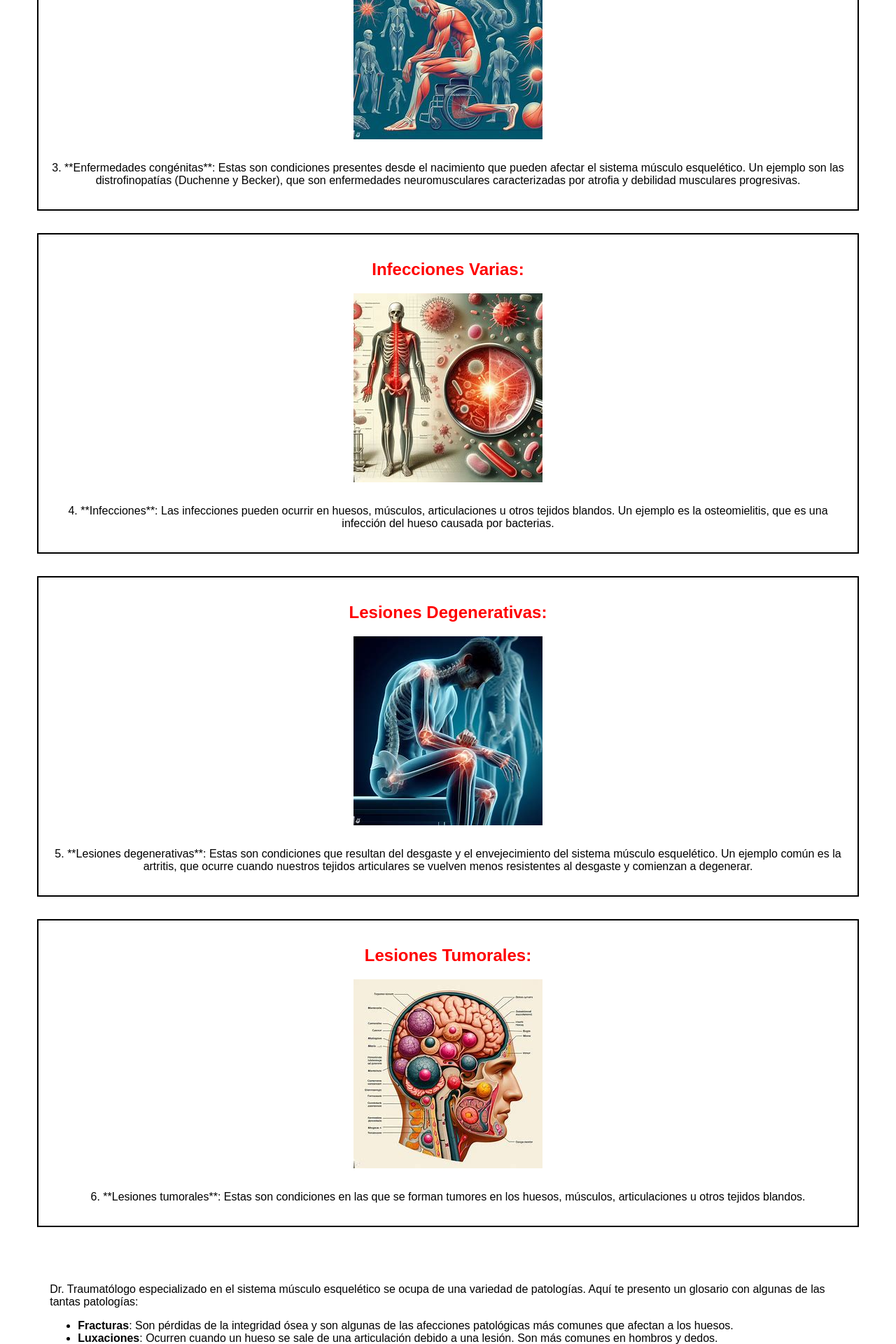
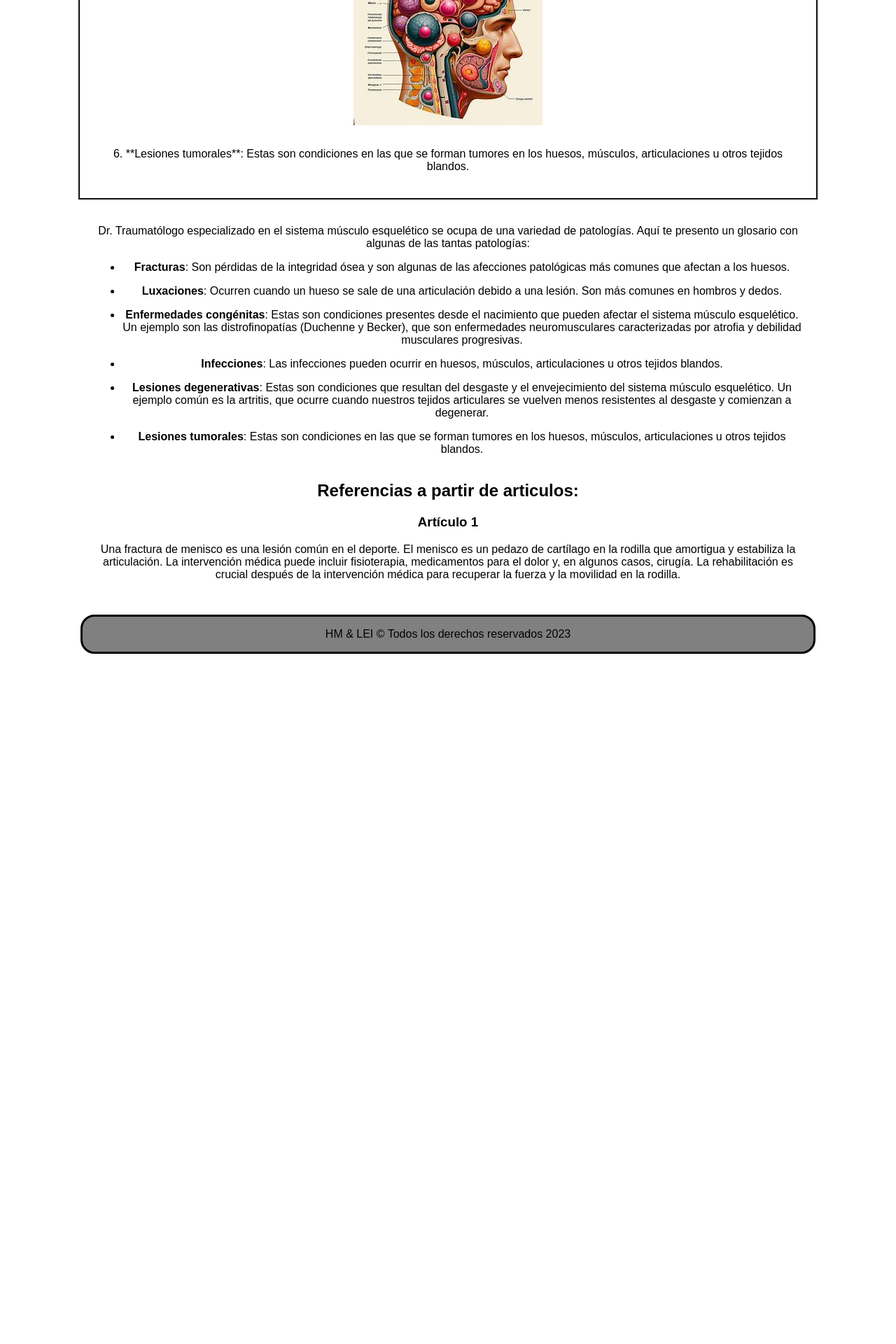
Before and after one commit to Willy1997Lora1968/Seguir, a PHP site: page /imagenes.html in a window 1280 px wide. Shown: the part 1320-3240 px from the top of the page at 70% size. After the commit the page ends 2254 px from the top, so only its background shows below. Run offline with PHP 8.4, Linux system fonts and the light colour scheme.

Commit message:
Agregados

```diff
--- a/aportes.html
+++ b/aportes.html
@@ -107,7 +107,7 @@
     </section>
   </main>
   <footer>
-    <p>HM & LEI &copy; Todos los derechos reservados 2023</p>
+    HM & LEI &copy; Todos los derechos reservados 2023
   </footer>
 </body>
 
--- a/imagenes.html
+++ b/imagenes.html
@@ -6,7 +6,8 @@
   <meta http-equiv="X-UA-Compatible" content="IE=edge">
   <meta name="viewport" content="width=device-width, initial-scale=1.0">
   <link rel="icon" href="favicon.ico" type="image/x-icon">
-  <meta name="description" content="Una guía educativa que cubre varios tipos de patologías en la traumatología, incluyendo fracturas, luxaciones, enfermedades congénitas, infecciones, lesiones degenerativas y lesiones tumorales">
+  <meta name="description"
+    content="Una guía educativa que cubre varios tipos de patologías en la traumatología, incluyendo fracturas, luxaciones, enfermedades congénitas, infecciones, lesiones degenerativas y lesiones tumorales">
   <meta name="keywords" content="traumas patologicos, descripcion de patologias, imagenes de las patologias">
   <meta name="author" content="HM & LEI">
   <meta name="robots" content="index, follow">
@@ -17,14 +18,16 @@
   <meta property="og:type" content="website">
   <meta property="og:url" content="https://traumatologia.hostinger.app/imagenes.html">
   <meta property="og:title" content="Imágenes de Traumatología">
-  <meta property="og:description" content="Una guía educativa que cubre varios tipos de patologías en la traumatología, incluyendo fracturas, luxaciones, enfermedades congénitas, infecciones, lesiones degenerativas y lesiones tumorales">
+  <meta property="og:description"
+    content="Una guía educativa que cubre varios tipos de patologías en la traumatología, incluyendo fracturas, luxaciones, enfermedades congénitas, infecciones, lesiones degenerativas y lesiones tumorales">
   <meta property="og:image" content="https://traumatologia.hostinger.app/images/dr.jpg">
 
   <!-- Twitter -->
   <meta property="twitter:card" content="summary_large_image">
   <meta property="twitter:url" content="https://traumatologia.hostinger.app/imagenes.html">
   <meta property="twitter:title" content="Imágenes de Traumatología">
-  <meta property="twitter:description" content="Una guía educativa que cubre varios tipos de patologías en la traumatología, incluyendo fracturas, luxaciones, enfermedades congénitas, infecciones, lesiones degenerativas y lesiones tumorales">
+  <meta property="twitter:description"
+    content="Una guía educativa que cubre varios tipos de patologías en la traumatología, incluyendo fracturas, luxaciones, enfermedades congénitas, infecciones, lesiones degenerativas y lesiones tumorales">
   <meta property="twitter:image" content="https://traumatologia.hostinger.app/images/dr.jpg">
 
   <!-- Schema.org -->
@@ -45,51 +48,31 @@
 <body>
   <header>
     <h1>Médico especialista en Músculo esquelético:</h1>
+  </header>
     <nav>
       <a href="index.html">Inicio</a>
       <a href="imagenes.html">Imágenes</a>
       <a href="audios.html">Audios</a>
       <a href="aportes.html">Aportes</a>
     </nav>
-  </header>
 
+  <!-- Esta es la sección principal de la página -->
+
+    <!-- Esta es la primera sección, que contiene una lista de patologías con imágenes y descripciones -->
     <div class="patologia">
       <h2>Fracturas:</h2>
       <img src="/images/Fracturas.jpg" alt="Imagen de fracturas">
-    <p>1. **Fracturas**: Son pérdidas de la integridad ósea y son algunas de las afecciones patológicas más comunes que
+      <p>1. **Fracturas**: Son pérdidas de la integridad ósea y son algunas de las afecciones patológicas más comunes
+        que
         afectan a los huesos. Puedes leer más sobre las fracturas en Referencias:</p>
     </div>
-
     <div class="patologia">
       <h2>Luxaciones:</h2>
       <img src="/images/Luxacion.jpg" alt="Imagen de luxaciones">
       <p>2. **Luxaciones**: Ocurren cuando un hueso se sale de una articulación debido a una lesión. Son más comunes en
         hombros y dedos.</p>
     </div>
-
-  <div class="patologia">
-    <h2>Enfermedades Congénitas:</h2>
-    <img src="/images/Congenitas1.jpg" alt="Imagen de enfermedades congénitas">
-    <p>3. **Enfermedades congénitas**: Estas son condiciones presentes desde el nacimiento que pueden afectar el sistema
-      músculo esquelético. Un ejemplo son las distrofinopatías (Duchenne y Becker), que son enfermedades neuromusculares
-      caracterizadas por atrofia y debilidad musculares progresivas.</p>
-  </div>
-
-  <div class="patologia">
-    <h2>Infecciones Varias:</h2>
-    <img src="/images/InfeccionHueso.jpg" alt="Imagen de infecciones">
-    <p>4. **Infecciones**: Las infecciones pueden ocurrir en huesos, músculos, articulaciones u otros tejidos blandos.
-      Un ejemplo es la osteomielitis, que es una infección del hueso causada por bacterias.</p>
-  </div>
-
-  <div class="patologia">
-    <h2>Lesiones Degenerativas:</h2>
-    <img src="/images/Degenerativas4.jpg" alt="Imagen de Lesiones degenerativas">
-    <p>5. **Lesiones degenerativas**: Estas son condiciones que resultan del desgaste y el envejecimiento del sistema
-      músculo esquelético. Un ejemplo común es la artritis, que ocurre cuando nuestros tejidos articulares se vuelven
-      menos resistentes al desgaste y comienzan a degenerar.</p>
-  </div>
-
+    <!-- ... -->
     <div class="patologia">
       <h2>Lesiones Tumorales:</h2>
       <img src="/images/Tumorales1.jpg" alt="Imagen de Lesiones tumorales">
@@ -97,86 +80,33 @@
         articulaciones u otros tejidos blandos.</p>
     </div>
 
+    <!-- Esta es la segunda sección, que contiene un glosario con algunas de las patologías mencionadas -->
+    <section>
+      <p>Dr. Traumatólogo especializado en el sistema músculo esquelético se ocupa de una variedad de patologías. Aquí te presento un glosario con algunas de las tantas patologías:</p>
+      <ul>
+        <li><strong>Fracturas</strong>: Son pérdidas de la integridad ósea y son algunas de las afecciones patológicas más comunes que afectan a los huesos.</li>
+        <li><strong>Luxaciones</strong>: Ocurren cuando un hueso se sale de una articulación debido a una lesión. Son más comunes en hombros y dedos.</li>
+        <li><strong>Enfermedades congénitas</strong>: Estas son condiciones presentes desde el nacimiento que pueden afectar el sistema músculo esquelético. Un ejemplo son las distrofinopatías (Duchenne y Becker), que son enfermedades neuromusculares caracterizadas por atrofia y debilidad musculares progresivas.</li>
+        <li><strong>Infecciones</strong>: Las infecciones pueden ocurrir en huesos, músculos, articulaciones u otros tejidos blandos.</li>
+        <li><strong>Lesiones degenerativas</strong>: Estas son condiciones que resultan del desgaste y el envejecimiento del sistema músculo esquelético. Un ejemplo común es la artritis, que ocurre cuando nuestros tejidos articulares se vuelven menos resistentes al desgaste y comienzan a degenerar.</li>
+        <li><strong>Lesiones tumorales</strong>: Estas son condiciones en las que se forman tumores en los huesos, músculos, articulaciones u otros tejidos blandos.</li>
+      </ul>
+    </section>
+
+
+    <!-- Esta es la tercera sección, que contiene referencias a partir de artículos sobre las patologías -->
+
+      <article class="content">
+        <h2>Referencias a partir de articulos:</h2>
+        <h3>Artículo 1</h3>
+        <p>Una fractura de menisco es una lesión común en el deporte. El menisco es un pedazo de cartílago en la rodilla
+          que amortigua y estabiliza la articulación. La intervención médica puede incluir fisioterapia, medicamentos
+          para el dolor y, en algunos casos, cirugía. La rehabilitación es crucial después de la intervención médica
+          para recuperar la fuerza y la movilidad en la rodilla.</p>
+      </article>
+      <!-- ... -->
   <footer>
-    <p>Dr. Traumatólogo especializado en el sistema músculo esquelético se ocupa de una variedad de patologías. Aquí te
-      presento
-      un glosario con algunas de las tantas patologías:</p>
-
-    <ul>
-      <li><strong>Fracturas</strong>: Son pérdidas de la integridad ósea y son algunas de las afecciones patológicas más
-        comunes que afectan
-        a los huesos.</li>
-      <li><strong>Luxaciones</strong>: Ocurren cuando un hueso se sale de una articulación debido a una lesión. Son más
-        comunes en hombros y
-        dedos.</li>
-      <li><strong>Enfermedades congénitas</strong>: Estas son condiciones presentes desde el nacimiento que pueden
-        afectar el sistema
-        músculo esquelético. Un ejemplo son las distrofinopatías (Duchenne y Becker), que son enfermedades
-        neuromusculares
-        caracterizadas por atrofia y debilidad musculares progresivas.</li>
-      <li><strong>Infecciones</strong>: Las infecciones pueden ocurrir en huesos, músculos, articulaciones u otros
-        tejidos blandos.</li>
-      <li><strong>Lesiones degenerativas</strong>: Estas son condiciones que resultan del desgaste y el envejecimiento
-        del sistema
-        músculo esquelético. Un ejemplo común es la artritis, que ocurre cuando nuestros tejidos articulares se vuelven
-        menos resistentes al desgaste y comienzan a degenerar.</li>
-      <li><strong>Lesiones tumorales</strong>: Estas son condiciones en las que se forman tumores en los huesos,
-        músculos,
-        articulaciones u otros tejidos blandos.</li>
-    </ul>
-
-    <h2>Referencias:</h2>
-    <ol>
-      <li><a
-          href="https://www.elsevier.com/es-es/connect/medicina/patologia-anatomia-huesos-como-se-curan-las-fracturas">Fracturas
-          de huesos: definición y proceso de curación en ... - Elsevier</a></li>
-      <li><a
-          href="https://www.msn.com/es-es/salud/enfermedad/Luxación-articular/hp-Joint-dislocation?source=conditioncdx">¿Qué
-          es Luxación articular y sus posibles síntomas, causas, riesgos y métodos de prevención?</a></li>
-      <li><a
-          href="https://www.clinicbarcelona.org/asistencia/enfermedades/enfermedades-musculares-o-miopatias">Enfermedades
-          musculares o Miopatías | Hospital Clínic Barcelona</a></li>
-      <li><a href="https://orthokids.org/es-mx/conditions/musculoskeletal-infections/">OrthoKids - Infecciones
-          Musculo-Esqueleticas</a></li>
-      <li><a
-          href="https://www.dmu.edu/terminologia-medica/el-sistema-musculoesqueletico/enfermedades-del-sistema-musculoesqueletico/">Enfermedades
-          del Sistema Musculoesquelético | Des Moines University</a></li>
-      <li><a
-          href="https://www.ucchristus.cl/especilista enes-y-servicios/especilista enes/traumatologia-y-ortopedia/tumores-musculo-esqueleticos">Tumores
-          Músculo-esqueléticos - reduc</a></li>
-      <li><a
-          href="https://bing.com/search?q=patolog%c3%adas+que+atiende+un+traumat%c3%b3logo+especializado+en+m%c3%basculo+esquel%c3%a9tico">Patologías
-          que atiende un traumatólogo especializado en músculo esquelético - Bing</a></li>
-      <li><a href="https://abilita.com.mx/padecimientos-que-atiende-la-traumatologia/">Padecimientos que atiende la
-          traumatología - Abilita</a></li>
-      <li><a href="https://www.visiblebody.com/es/learn/skeleton/skeletal-system-pathologies">Patologías del sistema
-          esquelético - Visible Body</a></li>
-      <li><a href="https://www.traumadrid.es/que-es-y-que-hace-un-tramatologo/">Qué es y que hace un traumatólogo |
-          Traumadrid</a></li>
-      <li><a href="https://www.medirval.es/b/que-es-y-que-hace-un-traumatologo">Qué es y qué hace un traumatólogo -
-          Medirval</a></li>
-      <li><a href="https://www.topdoctors.com.ar/diccionario-medico/traumatologia-general/">Diccionario médico:
-          Traumatología general - Top Doctors</a></li>
-      <li><a href="https://cuidateplus.marca.com/ejercicio-fisico/diccionario/fractura.html">Fractura Qué es? Tipos,
-          Tratamientos, Síntomas e Información - Cuidate Plus</a></li>
-      <li><a href="https://medlineplus.gov/spanish/fractures.html">Fracturas: MedlinePlus en español</a></li>
-      <li><a href="https://bing.com/search?q=luxaciones">Luxaciones - Bing</a></li>
-      <li><a href="https://www.fisioterapia-online.com/glosario/luxacion">Luxación | Qué es, qué estructuras afecta,
-          síntomas, signos clínicos - Fisioterapia Online</a></li>
-      <li><a href="https://medlineplus.gov/spanish/ency/article/000014.htm">Luxación: MedlinePlus enciclopedia
-          médica</a></li>
-      <li><a
-          href="https://www.msdmanuals.com/es/professional/pediatría/trastornos-musculares-hereditarios/introducción-a-los-trastornos-musculares-hereditarios">Introducción
-          a los trastornos musculares hereditarios - MSD Manuals</a></li>
-      <li><a
-          href="https://www.msdmanuals.com/es/professional/pediatr%C3%ADa/malformaciones-cong%C3%A9nitas-craneofaciales-y-musculoesquel%C3%A9ticas/malformaciones-cong%C3%A9nitas-de-las-extremidades">Malformaciones
-          congénitas de las extremidades - MSD Manuals</a></li>
-      <li><a href="https://www.who.int/es/news-room/fact-sheets/detail/musculoskeletal-conditions">Trastornos
-          musculoesqueléticos - World Health Organization (WHO)</a></li>
-      <li><a
-          href="https://www.msdmanuals.com/es-mx/hogar/trastornos-de-los-huesos,-articulaciones-y-músculos/síntomas-de-los-trastornos-musculoesqueléticos/introducción-a-los-síntomas-de-los-trastornos-musculoesqueléticos">Introducción
-          a los síntomas de los trastornos musculoesqueléticos - MSD Manuals</a></li>
-    </ol>
+    HM & LEI &copy; Todos los derechos reservados 2023
   </footer>
 
 </body>
--- a/styles/imagenes.css
+++ b/styles/imagenes.css
@@ -7,14 +7,33 @@ body {
   text-align: center;
 }
 
-.patologia {
+/* Estilos para el encabezado */
+header {
   display: flex;
   flex-direction: column;
   align-items: center;
-  border: 2px solid #000;
-  margin-bottom: 2em;
-  padding: 1em;
   width: 90%;
+  margin-bottom: 1em;
+}
+
+/* Estilo para cada patología */
+.patologia {
+  border: 2px solid #100f0f;
+  /* Cambia el borde a 2px */
+  padding: 20px;
+  margin-bottom: 20px;
+  display: flex;
+  /* Añade flex para centrar la imagen */
+  flex-direction: column;
+  /* Asegura que los elementos se apilen verticalmente */
+  align-items: center;
+  /* Centra los elementos horizontalmente */
+  width: 80%;
+  /* Ajusta el ancho del div */
+  margin-left: auto;
+  /* Centra el div horizontalmente */
+  margin-right: auto;
+  /* Centra el div horizontalmente */
 }
 
 .patologia h2 {
@@ -25,20 +44,6 @@ body {
   max-width: 100%;
   height: auto;
   margin-bottom: 1em;
-}
-
-/* Estilos para el encabezado */
-header {
-  display: flex;
-  flex-direction: column;
-  align-items: center;
-  width: 90%;
-  margin-bottom: 2em;
-}
-
-header img {
-  max-width: 100%;
-  height: auto;
 }
 
 /* Estilos para la barra de navegación */
@@ -63,11 +68,46 @@ nav a {
   flex: 1 1 auto;
 }
 
+section {
+  width: 80%;
+  /* Ancho del 80% */
+  margin: 0 auto;
+  /* Centrado horizontalmente */
+}
+
+section ul li {
+  margin-bottom: 1em;
+  /* Ajusta este valor según el espacio que desees */
+}
+
+article.content {
+  width: 80%;
+  /* Ancho del 80% */
+  margin: 0 auto;
+  /* Centrado horizontalmente */
+}
+
+article.content h2,
+article.content h3 {
+  text-align: center;
+  /* Centrado de texto para los encabezados h2 y h3 */
+}
+
+article.content p {
+  margin-bottom: 1em;
+  /* Ajusta este valor según el espacio que desees */
+}
+
+
 /* Estilos para el pie de página */
 footer {
-  max-width: 90%;
-  margin: 2em auto;
-  text-align: left;
+  width: 80%;
+  background-color: gray;
+  color: black;
+  border: 3px solid black;
+  padding: 1em;
+  margin: 2em;
+  border-radius: 20px;
 }
 
 /* Media queries para diferentes tamaños de pantalla */
@@ -75,6 +115,7 @@ footer {
   body {
     font-size: 0.8em;
   }
+
   nav {
     flex-direction: column;
   }
```
Also changed, not shown: audios.html (+25 -17 lines), index.html (+4 -17 lines), styles/aportes.css (+5 -5 lines), styles/audios.css (+34 -4 lines), styles/index.css (+20 -13 lines). Lines whose indentation alone changed are shown as unchanged.
